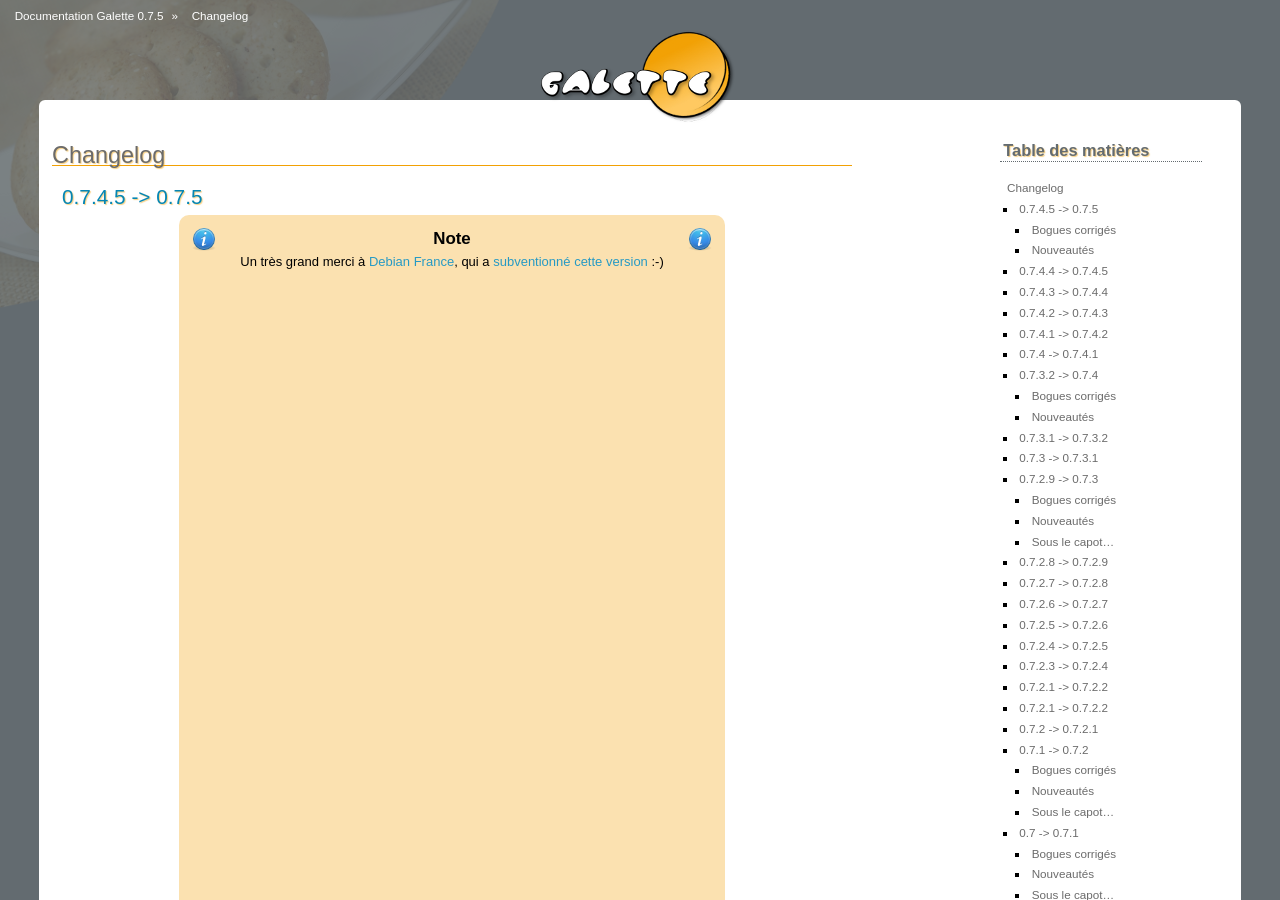
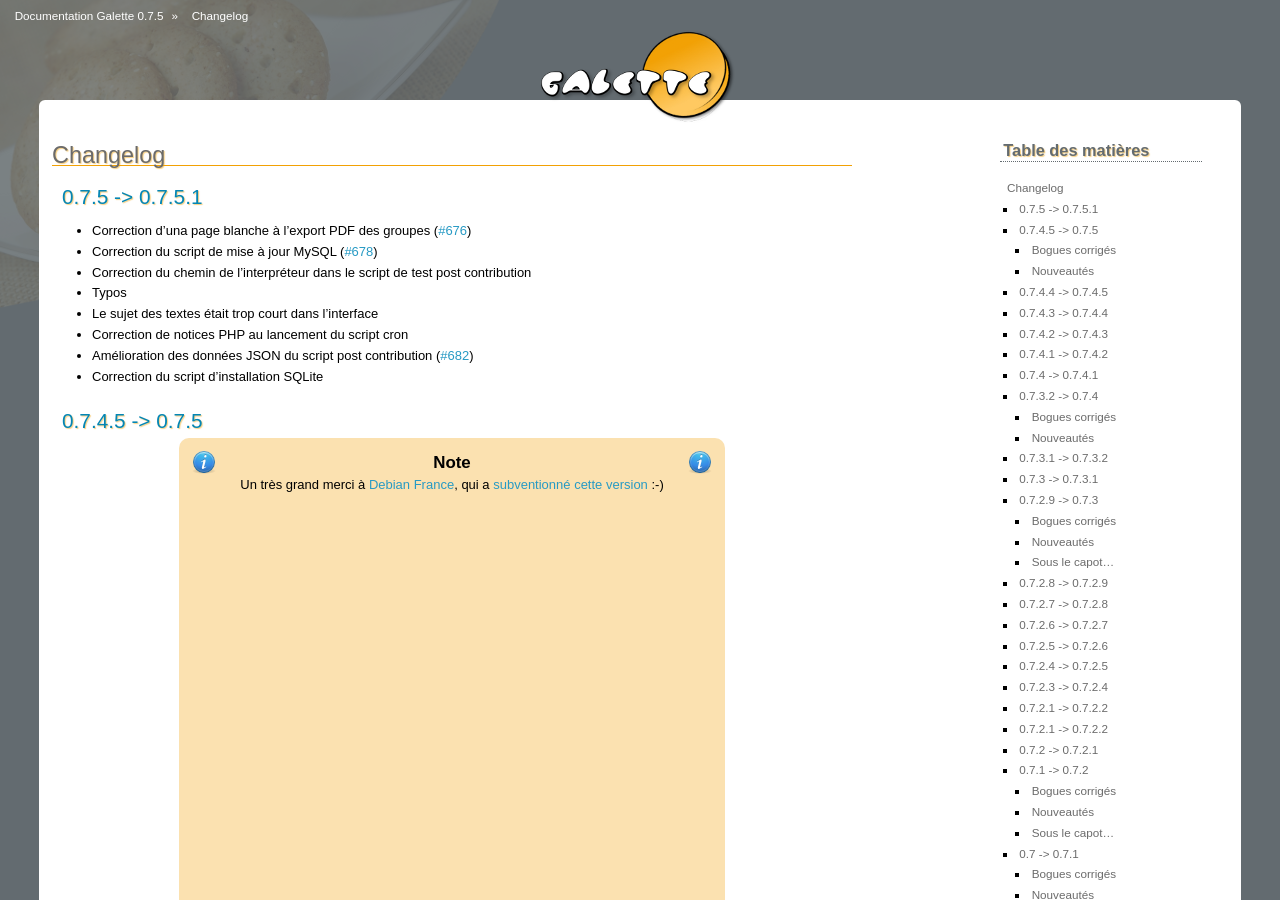
Before and after one commit to galette/galettedoc, a Sphinx documentation site: the page built from source/changelog.rst, in a window 1280 px wide and 900 px high. Built offline with Sphinx 7.4.7, drawn with Linux system fonts in a browser that asks for light colours.

Commit message:
Mise à jour du changelog

```diff
--- a/source/changelog.rst
+++ b/source/changelog.rst
@@ -5,6 +5,19 @@
 =========
 Changelog
 =========
+
+****************
+0.7.5 -> 0.7.5.1
+****************
+
+* Correction d'una page blanche à l'export PDF des groupes (`#676 <http://redmine.ulysses.fr/issues/676>`_)
+* Correction du script de mise à jour MySQL (`#678 <http://redmine.ulysses.fr/issues/678>`_)
+* Correction du chemin de l'interpréteur dans le script de test post contribution
+* Typos
+* Le sujet des textes était trop court dans l'interface
+* Correction de notices PHP au lancement du script cron
+* Amélioration des données JSON du script post contribution (`#682 <http://redmine.ulysses.fr/issues/682>`_)
+* Correction du script d'installation SQLite
 
 ****************
 0.7.4.5 -> 0.7.5
```
